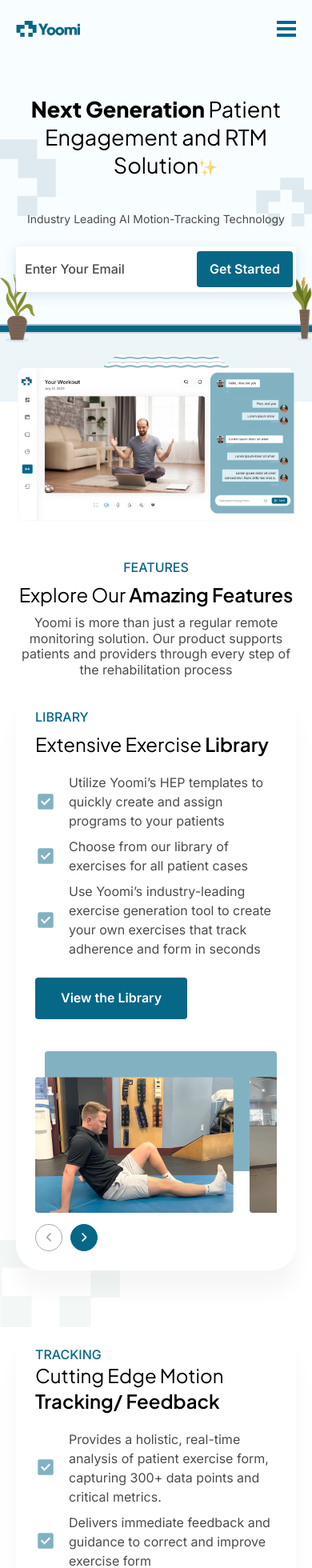
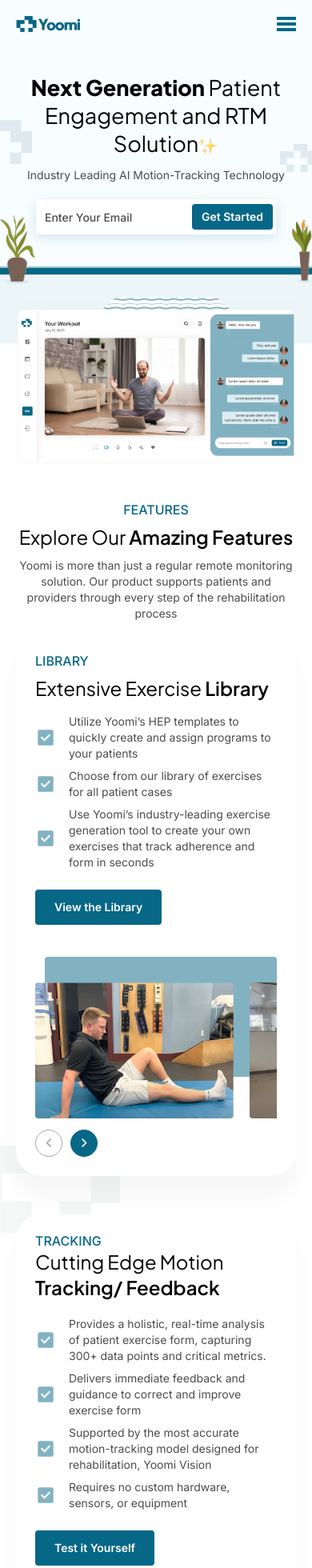
Before and after one commit to ritu-477/yoomi, a React (Create React App) app: page / in a window 390 px wide. Shown: the top 1960 px of the page at 80% size. Built offline with nearby package versions, Linux system fonts and the light colour scheme.

Commit message:
change-spacing

```diff
--- a/src/App.css
+++ b/src/App.css
@@ -42,11 +42,6 @@ body{
   width: 10px;
 }
 
-::-webkit-scrollbar-thumb,
-::-webkit-scrollbar-button {
-  background-color: #076787;
-}
-
 @media (min-width:576px) {
   .mySwiper {
     padding: 30px !important;
--- a/src/common/Header.jsx
+++ b/src/common/Header.jsx
@@ -32,13 +32,13 @@ const Header = () => {
 
 
     return (
-        <div className="flex w-full mx-auto items-center py-[25.5px] relative z-20 bg-off-white">
+        <div className="flex w-full mx-auto items-center py-5 sm:py-[25.5px] relative z-20 bg-off-white">
             <div className='container'>
                 <div className='flex justify-between items-center'>
                     <a href=""><img src={navLogo} alt="nav-logo" className='md:max-w-[118px] md:h-[30px] max-w-[80px]' /></a>
                     <div
                         onClick={toggleMenu}
-                        className='menuIcon relative max-sm:w-[24px] max-sm:h-[20px] max-lg:w-[38px] max-lg:h-[28px] z-[15] max-lg:flex max-lg:justify-between max-lg:flex-col max-lg:cursor-pointer transition ease-linear duration-300 lg:hidden'
+                        className='menuIcon relative max-sm:w-6 max-sm:h-[18px] max-md:w-8 max-md:h-6 max-lg:w-[38px] max-lg:h-[28px] z-[15] max-lg:flex max-lg:justify-between max-lg:flex-col max-lg:cursor-pointer transition ease-linear duration-300 lg:hidden'
                     >
                         {isMenuOpen ? (
                             <>
--- a/src/components/FeaturesSlider.jsx
+++ b/src/components/FeaturesSlider.jsx
@@ -14,26 +14,26 @@ const FeaturesSlider = () => {
       <div className='container'>
         <p className='font-inter text-base leading-custom-lg text-deep-blue font-medium pb-2 text-center'>FEATURES</p>
         <h2 className='xl:text-custom-6xl sm:text-3xl text-2xl xl:leading-custom-5xl font-normal pb-[10px] text-center'>Explore Our <span className='font-semibold'>Amazing Features</span></h2>
-        <p className='font-inter text-base leading-custom-lg text-black opacity-70 text-center max-w-[724px] mx-auto'>Yoomi is more than just a regular remote monitoring solution. Our product supports patients and providers through every step of the rehabilitation process</p>
-        <div className='rounded-[32px] bg-white shadow-custom-xxl lg:p-[57px_28px_58px_71px] md:p-10 sm:p-8 p-6 lg:mt-[55px] md:mt-[40px] mt-4 sm:mt-6'>
+        <p className='font-inter sm:text-base text-sm sm:leading-custom-lg text-black opacity-70 text-center max-w-[724px] mx-auto'>Yoomi is more than just a regular remote monitoring solution. Our product supports patients and providers through every step of the rehabilitation process</p>
+        <div className='rounded-[32px] bg-white shadow-custom-xxl lg:p-[57px_0_58px_71px] md:p-10 sm:p-8 p-6 lg:mt-[55px] md:mt-[40px] mt-4 sm:mt-6'>
           <div className='lg:flex-row flex justify-between flex-col gap-6 sm:gap-8 md:gap-10'>
-            <div className='max-w-[468px] w-full flex flex-col lg:items-end xl:ms-0 lg:ms-[50px]'>
+            <div className='lg:max-w-[468px] w-full flex flex-col justify-center lg:items-end xl:ms-0 lg:ms-[50px]'>
               <div className='lg:max-w-[468px] w-full'>
                 <p className='font-inter font-medium text-base leading-custom-lg text-deep-blue pb-2'>LIBRARY</p>
                 <h2 className='xl:text-custom-4xl xl:leading-custom-4xl sm:text-custom-3xl sm:leading-custom-3xl font-normal text-2xl lg:max-w-[468px]'>Extensive Exercise <span className='font-semibold'>Library</span></h2>
-                <div className='flex gap-4 items-center mt-5'>
+                <div className='flex gap-4 items-center mt-4 sm:mt-5'>
                   <Icon iconName="click" />
-                  <p className='font-inter font-normal text-base text-black opacity-70 lg:max-w-[361.44px]'>Utilize Yoomi’s HEP templates to quickly create and assign programs to your patients </p>
+                  <p className='font-inter font-normal sm:text-base text-sm text-black opacity-70 lg:max-w-[361.44px]'>Utilize Yoomi’s HEP templates to quickly create and assign programs to your patients </p>
                 </div>
                 <div className='flex gap-4 items-center pt-2'>
                   <Icon iconName="click" />
-                  <p className='font-inter font-normal text-base text-black opacity-70 lg:max-w-[362.33px]'>Choose from our library of exercises for all patient cases</p>
+                  <p className='font-inter font-normal sm:text-base text-sm text-black opacity-70 lg:max-w-[362.33px]'>Choose from our library of exercises for all patient cases</p>
                 </div>
                 <div className='flex gap-4 items-center pt-2'>
                   <Icon iconName="click" />
-                  <p className='font-inter font-normal text-base text-black opacity-70 lg:max-w-[371.44px]'>Use Yoomi’s industry-leading exercise generation tool to create your own exercises that track adherence and form in seconds</p>
+                  <p className='font-inter font-normal sm:text-base text-sm text-black opacity-70 lg:max-w-[371.44px]'>Use Yoomi’s industry-leading exercise generation tool to create your own exercises that track adherence and form in seconds</p>
                 </div>
-                <button className='font-inter rounded font-semibold text-base leading-custom-lg py-4 sm:mt-10 mt-6 text-white px-8 bg-deep-blue hover:scale-[0.9] ease-out duration-300'>View the Library</button>
+                <button className='font-inter rounded font-semibold sm:text-base text-sm leading-custom-lg sm:py-4 py-3 px-6 sm:px-8 sm:mt-10 mt-6 text-white bg-deep-blue hover:scale-[0.9] ease-out duration-300'>View the Library</button>
               </div>
             </div>
             <div className="block sm:mt-10 mt-4 ml-auto pt-8 rounded sm:pt-12 relative overflow-hidden lg:max-w-[569px] w-full">
@@ -73,11 +73,8 @@ const FeaturesSlider = () => {
                     >
                       <img
                         src={idx === 0 || idx === 2 ? sliderWorkout : sliderChair}
-                        className='w-full h-full pointer-events-none group-hover:scale-105 transition_slow'
+                        className='w-full h-full max-w-[461] pointer-events-none group-hover:scale-105 transition_slow'
                         alt='swiper-image'
-                        width={461}
-                        height={332}
-                        priority
                       />
                     </div>
                   </SwiperSlide>
--- a/src/components/Feedback.jsx
+++ b/src/components/Feedback.jsx
@@ -8,38 +8,38 @@ import rightEllips from '../assets/images/webp/tracking-right-ellips.webp'
 
 const Feedback = () => {
   return (
-    <div className='lg:py-11 md:py-8 py-6 relative' id='vision'>
+    <div className='lg:py-11 md:py-8 sm:py-6 pb-6 relative' id='vision'>
       <div className='absolute left-0 top-[-126px] -z-10'><img src={leftEllips} className='lg:max-w-[303px] md:max-w-[280px] max-w-[150px]' alt="tracking-ellips" /></div>
       <div className='absolute right-0 bottom-[-160px] -z-10'><img src={rightEllips} className='lg:max-w-[303px] md:max-w-[280px] max-w-[150px]' alt="tracking-ellips" /></div>
       <div className='container'>
         <div className='rounded-[32px] shadow-custom-xxl lg:p-[57px_28px_58px_71px] md:p-10 sm:p-8 p-6 relative z-10 bg-white'>
           <div className='lg:flex-row flex justify-between flex-col-reverse gap-6 sm:gap-8 md:gap-10'>
             <div className='lg:max-w-[552.64px] w-full flex justify-center lg:justify-start items-center relative'>
-              <img src={feedbackImg} alt="feedback-image" className='max-w-[490px] w-full shadow-custom-xxl mt-6 lg:mt-0 pointer-events-none' />
+              <img src={feedbackImg} alt="feedback-image" className='max-w-[490px] w-full shadow-custom-xxl sm:mt-5 mt-2 lg:mt-0 pointer-events-none' />
               <img src={womenImg} alt="women-image" className='lg:max-w-[217.7px] max-w-[200px] rounded shadow-custom-xxl sm:block hidden absolute pointer-events-none xl:top-[35px] top-[-5px] left-[2px] md:left-0 lg:top-[55px] lg:left-[-20px] xl:left-[-33.97px]' />
               <img src={percentageImg} className='absolute lg:right-[-40px] sm:block hidden xl:right-0 xl:max-w-[120px] pointer-events-none lg:max-w-[110px] md:max-w-[80px] md:right-[47px] sm:top-[-16px] xl:top-[37px] lg:top-[62px] sm:max-w-[70px] sm:right-[30px]' alt="percentage-image" />
             </div>
-            <div className='max-w-[468px] w-full flex flex-col lg:items-end xl:ms-0 lg:ms-[50px]'>
+            <div className='lg:max-w-[468px] w-full flex flex-col lg:items-end xl:ms-0 lg:ms-[50px]'>
               <div className='lg:max-w-[468px] w-full'>
                 <p className='font-inter font-medium text-base leading-custom-lg text-deep-blue'>TRACKING</p>
                 <h2 className='xl:text-custom-4xl xl:leading-custom-4xl sm:text-custom-3xl sm:leading-custom-3xl font-normal text-2xl lg:max-w-[468px]'>Cutting Edge Motion <span className='font-semibold'>Tracking/ <span>Feedback</span> </span></h2>
                 <div className='flex gap-4 items-center mt-5'>
                   <Icon iconName="click" />
-                  <p className='font-inter font-normal text-base text-black opacity-70 lg:max-w-[361.44px]'>Provides a holistic, real-time analysis of patient exercise form, capturing 300+ data points and critical metrics.</p>
+                  <p className='font-inter font-normal sm:text-base text-sm text-black opacity-70 lg:max-w-[361.44px]'>Provides a holistic, real-time analysis of patient exercise form, capturing 300+ data points and critical metrics.</p>
                 </div>
                 <div className='flex gap-4 items-center pt-2'>
                   <Icon iconName="click" />
-                  <p className='font-inter font-normal text-base text-black opacity-70 lg:max-w-[362.33px]'>Delivers immediate feedback and guidance to correct and improve exercise form</p>
+                  <p className='font-inter font-normal sm:text-base text-sm text-black opacity-70 lg:max-w-[362.33px]'>Delivers immediate feedback and guidance to correct and improve exercise form</p>
                 </div>
                 <div className='flex gap-4 items-center pt-2'>
                   <Icon iconName="click" />
-                  <p className='font-inter font-normal text-base text-black opacity-70 lg:max-w-[371.44px]'>Supported by the most accurate motion-tracking model designed for rehabilitation, Yoomi Vision</p>
+                  <p className='font-inter font-normal sm:text-base text-sm text-black opacity-70 lg:max-w-[371.44px]'>Supported by the most accurate motion-tracking model designed for rehabilitation, Yoomi Vision</p>
                 </div>
                 <div className='flex gap-4 items-center pt-2'>
                   <Icon iconName="click" />
-                  <p className='font-inter font-normal text-base text-black opacity-70 lg:max-w-[400.44px]'>Requires no custom hardware, sensors, or equipment</p>
+                  <p className='font-inter font-normal sm:text-base text-sm text-black opacity-70 lg:max-w-[400.44px]'>Requires no custom hardware, sensors, or equipment</p>
                 </div>
-                <button className='font-inter font-semibold text-base leading-custom-lg py-4 sm:mt-10 mt-6 text-white rounded px-8 bg-deep-blue hover:scale-[0.9] ease-out duration-300'>Test it Yourself</button>
+                <button className='font-inter font-semibold sm:text-base text-sm leading-custom-lg sm:py-4 py-3 px-6 sm:px-8 sm:mt-10 mt-6 text-white rounded bg-deep-blue hover:scale-[0.9] ease-out duration-300'>Test it Yourself</button>
               </div>
 
             </div>
--- a/src/components/Hero.jsx
+++ b/src/components/Hero.jsx
@@ -6,16 +6,16 @@ import rightFlower from '../assets/images/webp/heroright-tree.webp'
 
 const Hero = () => {
   return (
-    <div className='xl:pt-[123px] lg:pt-[100px] md:pt-[80px] sm:pt-[60px] pt-12 bg-off-white relative' id='about'>
-      <div className='absolute left-0 top-[103px]'><img src={leftEllips} alt="left-ellips" className='xl:max-w-[258px] pointer-events-none xl:h-[208px] lg:max-w-[200px] lg:h-[180px] sm:max-w-[150px] sm:h-[100px] max-w-[70px] h-[50]' /></div>
-      <div className='absolute right-0 top-[151px]'><img src={rightEllips} className='xl:max-w-[258px] xl:h-[208px] pointer-events-none lg:max-w-[200px] lg:h-[180px] sm:max-w-[150px] sm:h-[100px] max-w-[70px] h-[50]' alt="right-ellips"  /></div>
+    <div className='xl:pt-[123px] lg:pt-[100px] md:pt-[80px] sm:pt-[60px] pt-8 bg-off-white relative' id='about'>
+      <div className='absolute left-0 top-[90px] sm:top-[103px]'><img src={leftEllips} alt="left-ellips" className='xl:max-w-[258px] pointer-events-none xl:h-[208px] lg:max-w-[200px] lg:h-[180px] sm:max-w-[80px] md:max-w-[120px] md:h-[110px] sm:h-[80px] max-w-[40px]' /></div>
+      <div className='absolute right-0 top-[120px] sm:top-[151px]'><img src={rightEllips} className='xl:max-w-[258px] xl:h-[208px] pointer-events-none lg:max-w-[200px] lg:h-[180px] sm:max-w-[80px] md:max-w-[120px] md:h-[110px] sm:h-[80px] max-w-[40px]' alt="right-ellips"  /></div>
       <div className='container'>
-        <h1 className='font-normal xl:text-custom-8xl lg:text-5xl sm:text-4xl text-[27px] xl:leading-custom-7xl leading-[35px] text-black text-center mx-auto pb-5'><span className='font-extrabold'>Next Generation</span><span> Patient <span className='block'>Engagement and RTM <span className='relative after:absolute after:contents-[""] sm:after:-right-12 sm:after:top-4 lg:after:-top-4 after:bg-star sm:after:w-12 after:w-6 sm:after:h-12 after:h-6 after:bg-cover after:mt-2 sm:after:-mt-4 xl:after:mt-6 lg:after:mt-7'>Solution</span></span></span></h1>
-        <p className='font-inter lg:text-2xl text-sm lg:leading-custom-xxl text-center text-black opacity-70 pt-5'>Industry Leading AI Motion-Tracking Technology</p>
+        <h1 className='font-normal relative z-10 xl:text-custom-8xl lg:text-5xl sm:text-4xl text-[27px] xl:leading-custom-7xl leading-[35px] text-black text-center mx-auto pb-3 sm:pb-5'><span className='font-extrabold'>Next Generation</span><span> Patient <span className='block'>Engagement and RTM <span className='relative after:absolute after:contents-[""] sm:after:-right-12 sm:after:top-4 lg:after:-top-4 after:bg-star sm:after:w-12 after:w-6 sm:after:h-12 after:h-6 after:bg-cover after:mt-2 sm:after:-mt-4 xl:after:mt-6 lg:after:mt-7'>Solution</span></span></span></h1>
+        <p className='font-inter lg:text-2xl text-sm lg:leading-custom-xxl text-center text-black opacity-70'>Industry Leading AI Motion-Tracking Technology</p>
         <form method='get' id='email-form' className='relative z-10'>
-          <div className='bg-white max-w-[428.89px] rounded p-[5.62px_4px_5.62px_11px] mx-auto shadow-custom-xl sm:mt-8 mt-6 md:mt-12 lg:mt-[57px] flex justify-between items-center'>
-            <input type="email" placeholder='Enter Your Email' required className='w-full outline-none font-inter font-medium text-base placeholder:text-black opacity-70  leading-custom-lg' />
-            <button className='text-white text-nowrap ms-2 font-inter font-semibold text-base leading-custom-lg px-4 bg-deep-blue py-[13px] rounded hover:scale-[0.9] ease-out duration-300'>
+          <div className='bg-white max-w-[300px] sm:max-w-[428.89px] rounded p-[5.62px_4px_5.62px_11px] mx-auto shadow-custom-xl sm:mt-8 mt-5 md:mt-12 lg:mt-[57px] flex justify-between items-center'>
+            <input type="email" placeholder='Enter Your Email' required className='w-full outline-none font-inter font-medium sm:text-base placeholder:text-black opacity-70 text-sm leading-3 sm:leading-custom-lg' />
+            <button className='text-white text-nowrap ms-2 font-inter text-sm leading-4 font-semibold sm:text-base sm:leading-custom-lg px-3 py-2 sm:px-4 bg-deep-blue sm:py-[13px] rounded hover:scale-[0.9] ease-out duration-300'>
               Get Started
             </button>
           </div>
@@ -29,7 +29,7 @@ const Hero = () => {
         <div className='absolute bottom-[74px] lg:bottom-[158px] md:bottom-[112px] sm:bottom-[87px] xl:left-[-110px] max-xl:left-0'>
           <img className='md:max-w-[133px] sm:max-w-[60px] max-w-[45px] pointer-events-none' src={leftFlower} alt="flower" />
         </div>
-        <div className='absolute bottom-[80px] md:bottom-[124px] lg:bottom-[177px] sm:bottom-[90px] sm:right-[87px] sm:right-[37px] right-0'>
+        <div className='absolute bottom-[80px] md:bottom-[124px] lg:bottom-[177px] sm:bottom-[90px] md:right-[87px] sm:right-[60px] right-0'>
           <img src={rightFlower} alt="right-flower" className='md:max-w-[68px] sm:max-w-[40px] max-w-[25px] -mb-1 pointer-events-none' />
         </div>
       </div>
--- a/src/components/Newsletter.jsx
+++ b/src/components/Newsletter.jsx
@@ -11,9 +11,9 @@ const Newsletter = () => {
             <div className='max-w-[442px] flex flex-col justify-center'>
               <img src={newlatterLogo} alt="newslatter-logo" className='lg:w-[228px] sm:w-[100px] w-[80px] pointer-events-none' />
               <p
-                className='font-plusJakarta text-nowrap md:text-3xl text-xl md:leading-custom-3xl text-2 font-normal text-white sm:pt-7 pt-5'>
+                className='font-plusJakarta text-nowrap md:text-3xl text-xl md:leading-custom-3xl text-2 font-normal text-white md:pt-7 pt-5'>
                 Sign Up to Join <span className='font-semibold'>Our Newsletter</span></p>
-              <form method='get' id='emailForm' className='shadow-custom-xl py-[5.62px] xl:mt-12 lg:mt-8 mt-5 ps-[11px] pe-1 text-center lg:max-w-[428px] max-w-[328px] bg-white flex justify-between w-full rounded'>
+              <form method='get' id='emailForm' className='shadow-custom-xl py-[5.62px] xl:mt-12 md:mt-8 mt-6 ps-[11px] pe-1 text-center lg:max-w-[428px] max-w-[328px] bg-white flex justify-between w-full rounded'>
                 <input type="text" placeholder="Enter Your Email" required className='font-inter font-medium xl:text-base sm:text-sm text-xs xl:leading-custom-lg !text-blue outline-none w-full mr-3 placeholder:text-blue opacity-70' />
                 <button className='font-inter font-bold xl:text-base sm:text-sm text-xs xl:leading-custom-lg text-white bg-deep-blue xl:py-[13px] md:py-3 py-2.5 xl:px-4 md:px-3.5 px-3 rounded text-end hover:scale-95 duration-300 text-nowrap'>Get
                   Started</button>
--- a/src/components/Reporting.jsx
+++ b/src/components/Reporting.jsx
@@ -16,12 +16,12 @@ const Reporting = () => {
               <h2 className='xl:text-custom-4xl xl:leading-custom-4xl sm:text-custom-3xl sm:leading-custom-3xl font-normal text-2xl'>Reporting <span className='font-semibold'>+ Analytics</span></h2>
               <p className='font-inter text-base text-black opacity-70 lg:max-w-[385px] pt-4 sm:pt-5'>Track patient progress over time with compliance, pain, RPE, ROM and other key metrics</p>
               <div className='sm:mt-9 mt-6'>
-                <button className='font-inter rounded font-semibold text-base leading-custom-lg py-4 text-white px-5 bg-deep-blue hover:scale-[0.9] ease-out duration-300'>View the Matrics</button>
+                <button className='font-inter rounded font-semibold sm:text-base text-sm leading-custom-lg sm:py-4 py-3 sm:px-5 sm:mt-10 text-white px-4 bg-deep-blue hover:scale-[0.9] ease-out duration-300'>View the Matrics</button>
               </div>
             </div>
             <div className='max-w-[549.22px] w-full relative mt-6 lg:mt-0 lg:justify-start justify-center flex mx-auto'>
-              <img src={reportImg} alt="report-image" className='max-w-[549.22px] w-full pointer-events-none shadow-custom-xxl' />
-              <img src={rangeImg} alt="range-image" className='absolute top-[-5px] md:top-[-30px] lg:top-[-40px] lg:left-[-68px] md:max-w-[264px] md:left-[-54px] left-[-10px] sm:left-[-5px] max-w-[130px] pointer-events-none sm:max-w-[200px] lg:max-w-[282px] shadow-custom-xxl' />
+              <img src={reportImg} alt="report-image" className='max-w-[549.22px] rounded w-full pointer-events-none shadow-custom-xxl' />
+              <img src={rangeImg} alt="range-image" className='absolute top-[-5px] rounded md:top-[-30px] lg:top-[-40px] lg:left-[-68px] md:max-w-[264px] md:left-[-54px] left-[-10px] sm:left-[-5px] max-w-[130px] pointer-events-none sm:max-w-[200px] lg:max-w-[282px] shadow-custom-xxl' />
               <img src={daysImg} alt="days-image" className='absolute bottom-[-40px] sm:bottom-[-51px] sm:right-[24px] max-w-[128px] right-[14px] sm:max-w-[201.51px] shadow-custom-xxl pointer-events-none' />
             </div>
           </div>
```
Also changed, not shown: src/components/KnowMoreSlider.jsx (+4 -7 lines).
